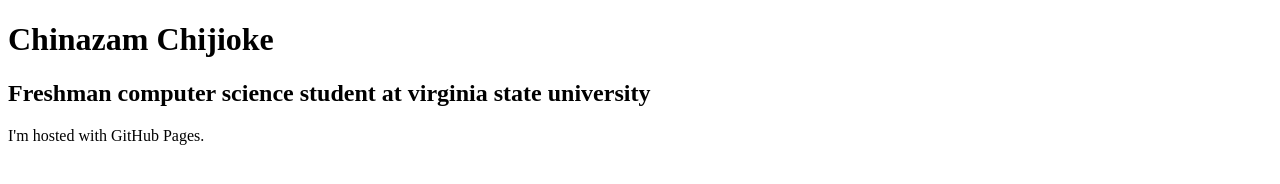
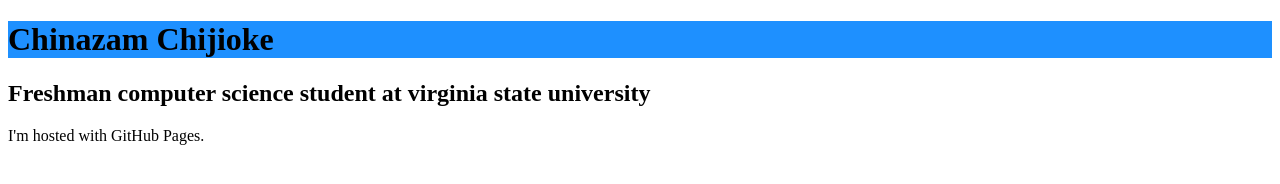
Before and after one commit to Chinazam667/Chinazam667.github.io, a plain HTML site: page index.html in a window 1280 px wide. Drawn offline with Linux system fonts and the light colour scheme.

Commit message:
Update index.html

```diff
--- a/index.html
+++ b/index.html
@@ -1,7 +1,7 @@
 <!DOCTYPE html>
 <html>
 <body>
-<h1>Chinazam Chijioke</h1>
+<h1 style="background-color:DodgerBlue;">Chinazam Chijioke</h1>
   <h2>Freshman computer science student at virginia state university</h2>
 <p>I'm hosted with GitHub Pages.</p>
 </body>
```
